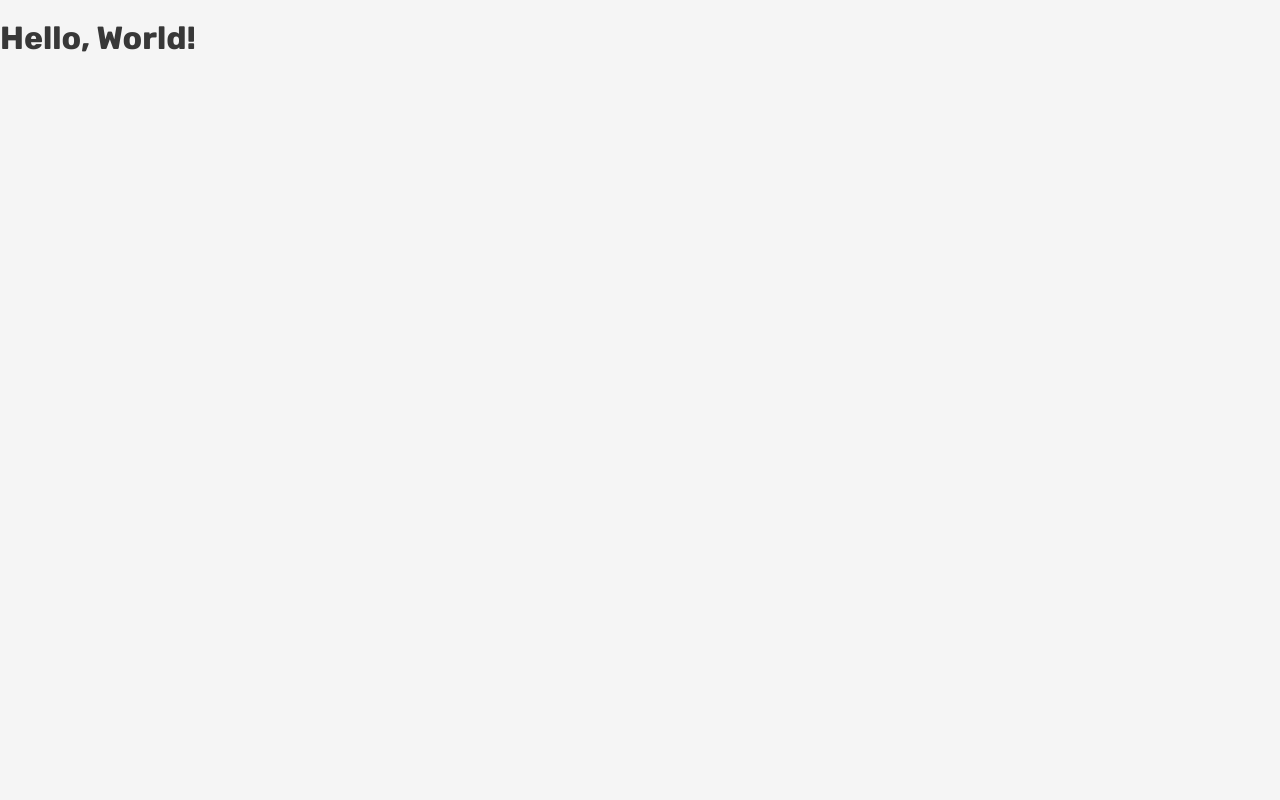
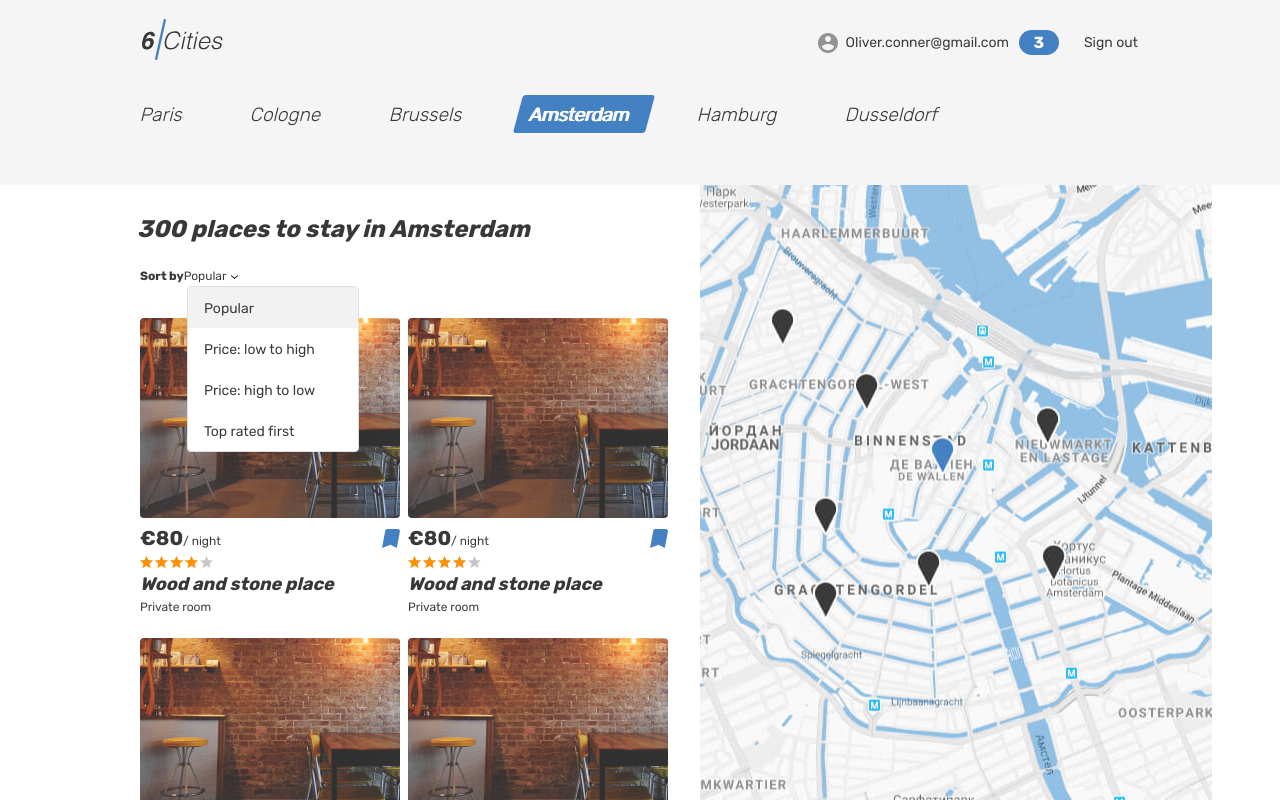
Before and after one commit to htmlacademy-react/2138449-six-cities-13, a React (Vite) app: page / in a window 1280 px wide. Built offline with nearby package versions, Linux system fonts and the light colour scheme.

Commit message:
Восстановил динамические элементы

```diff
--- /dev/null
+++ b/src/const.ts
@@ -0,0 +1,3 @@
+export const enum Settings {
+  offersCount = 300
+}
--- a/src/index.tsx
+++ b/src/index.tsx
@@ -1,5 +1,7 @@
 import React from 'react';
 import ReactDOM from 'react-dom/client';
+import App from './components/app/app';
+import { Settings } from './const';
 
 const root = ReactDOM.createRoot(
   document.getElementById('root') as HTMLElement
@@ -7,6 +9,8 @@
 
 root.render(
   <React.StrictMode>
-    <h1>Hello, World!</h1>
+    <App
+      offersCount={Settings.offersCount}
+    />
   </React.StrictMode>
 );
```
